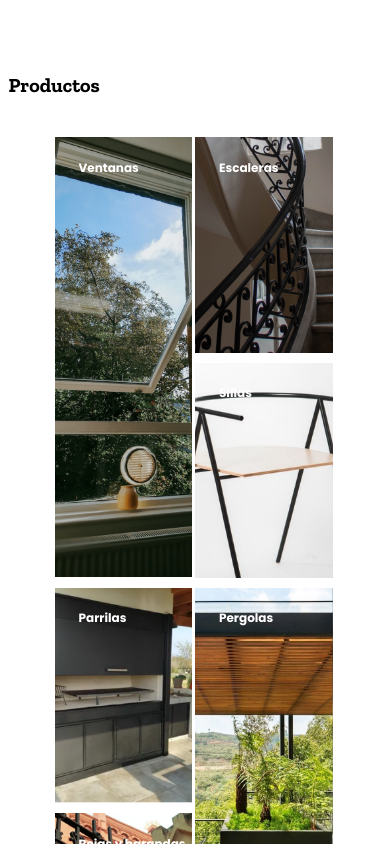
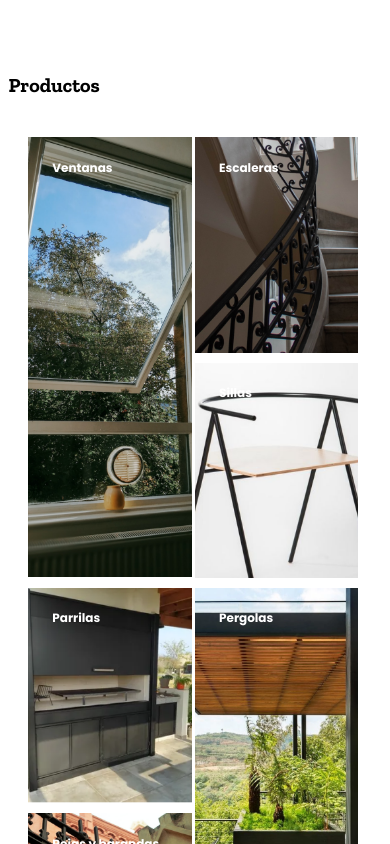
Before and after one commit to AlvaroCordoba-5/actitud-de-hierro, a React (Create React App) app: page / in a window 390 px wide. Shown: the part 1740-2584 px from the top of the page. Built offline with nearby package versions, Linux system fonts and the light colour scheme.

Commit message:
Update galeria.css

```diff
--- a/src/components/Galerias/galeria.css
+++ b/src/components/Galerias/galeria.css
@@ -138,6 +138,9 @@
   .one-prod img {
     object-fit: cover;
   }
+  .container-galeria-productos{
+    width: 95%;
+  }
 }
 
 @media (min-width: 681px) and (max-width: 991.98px) and (orientation:portrait) {
```
